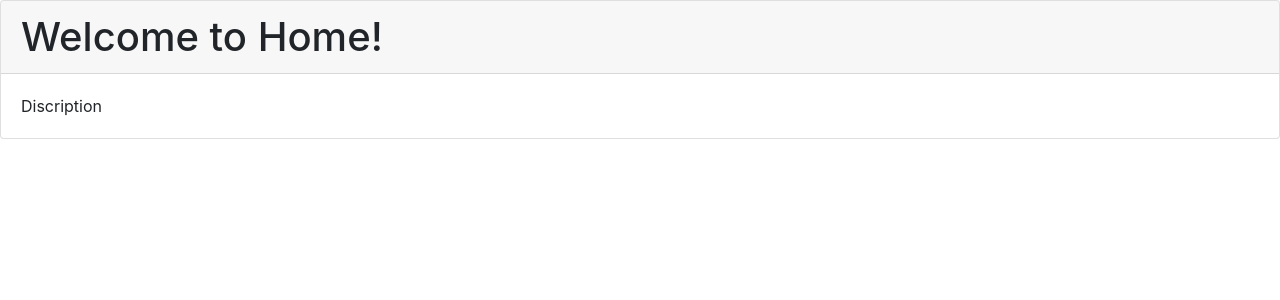
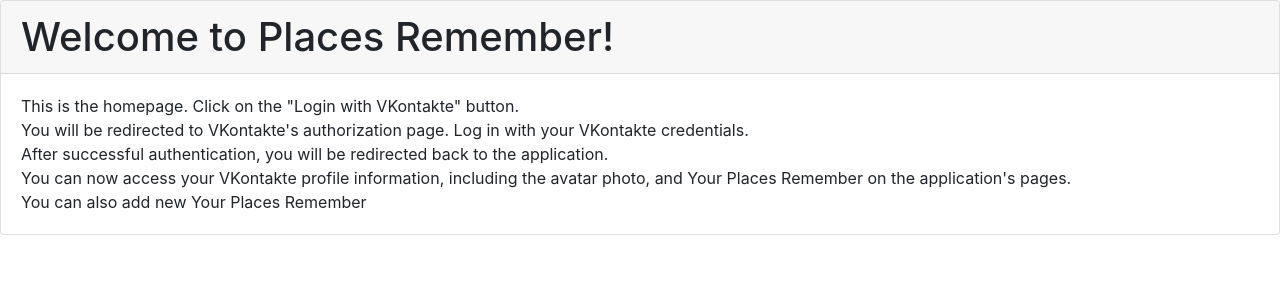
Before and after one commit to HarryWhen/PlacesRemember, a Django app: page / in a window 1280 px wide. Shown: the part 56-356 px from the top of the page. Run offline with Django 4.2, Linux system fonts and the light colour scheme; some libraries are stand-ins or nearby versions.

Commit message:
Add discription on home page & Complete README

```diff
--- a/app/templates/app/home.html
+++ b/app/templates/app/home.html
@@ -5,9 +5,15 @@
 {% block content %}
 
 <div class="card">
-    <h1 class="card-header">Welcome to Home!</h1>
+    <h1 class="card-header">Welcome to Places Remember!</h1>
     <div class="card-body">
-        <p class="card-text">Discription</p>
+        <p class="card-text">
+            This is the homepage. Click on the "Login with VKontakte" button.<br>
+            You will be redirected to VKontakte's authorization page. Log in with your VKontakte credentials.<br>
+            After successful authentication, you will be redirected back to the application.<br>
+            You can now access your VKontakte profile information, including the avatar photo, and Your Places Remember on the application's pages.<br>
+            You can also add new Your Places Remember<br>
+        </p>
     </div>
 </div>
 
```
Also changed, not shown: README.md.
